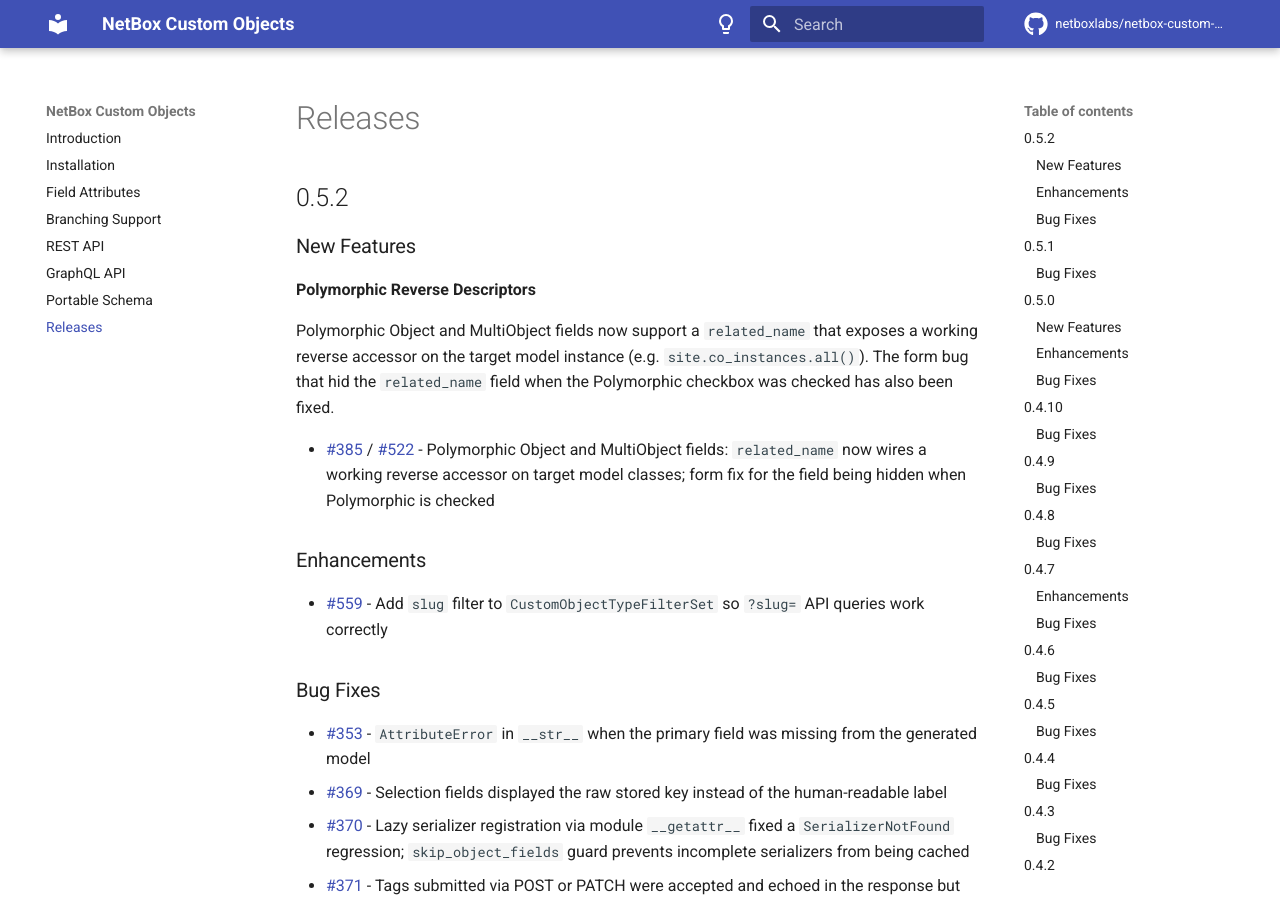
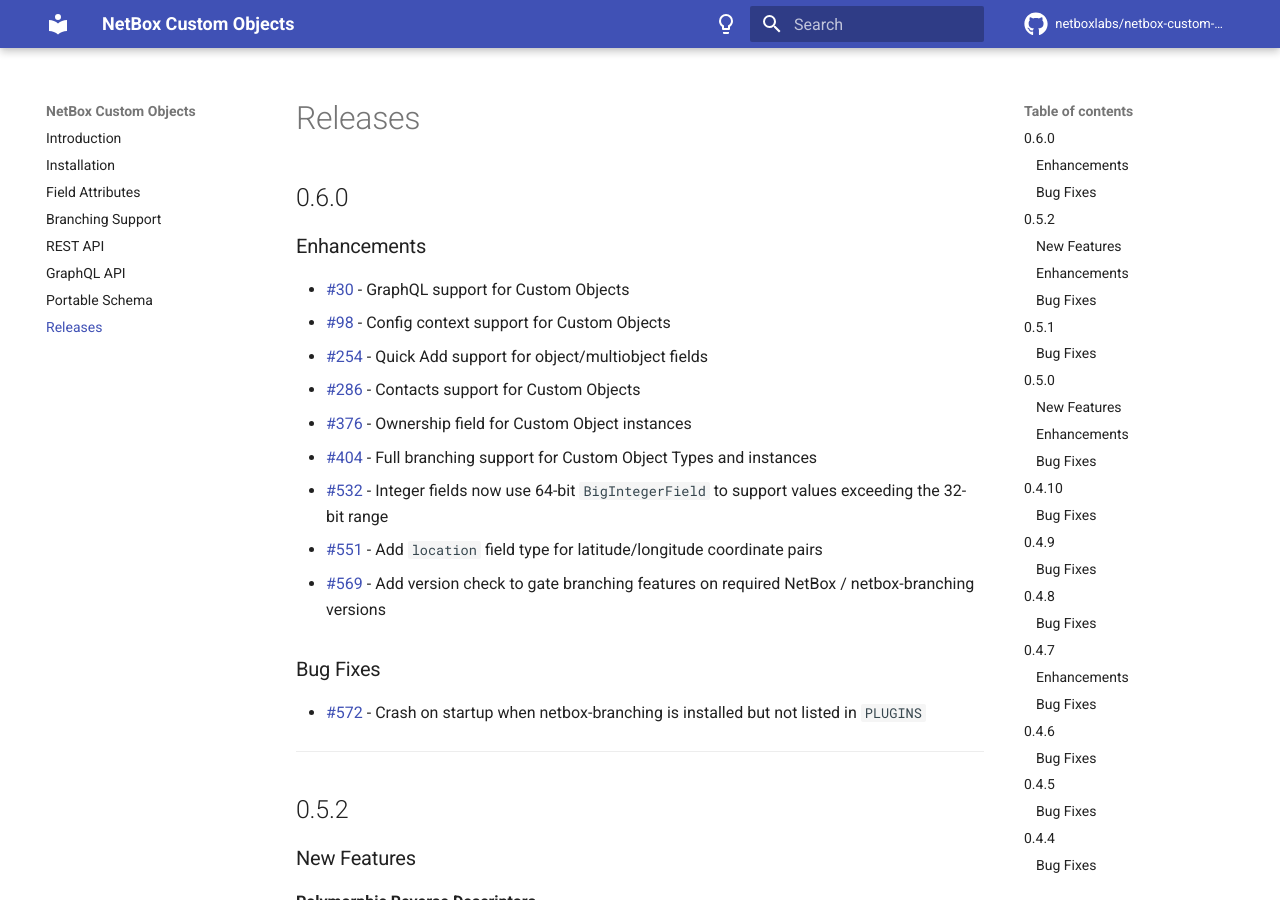
Before and after one commit to netboxlabs/netbox-custom-objects, an MkDocs documentation site: the page built from docs/releases.md, in a window 1280 px wide and 900 px high. Built offline with MkDocs 1.6.1 and Material for MkDocs 9.7.7, drawn with Linux system fonts in a browser that asks for light colours; comment, search, counter and statistics services are not loaded.

Commit message:
Release v0.6.0
Co-Authored-By: Claude Sonnet 4.6 <noreply@anthropic.com>

```diff
--- a/docs/releases.md
+++ b/docs/releases.md
@@ -1,4 +1,24 @@
 # Releases
+
+## 0.6.0
+
+### Enhancements
+
+- [#30](https://github.com/netboxlabs/netbox-custom-objects/issues/30) - GraphQL support for Custom Objects
+- [#98](https://github.com/netboxlabs/netbox-custom-objects/issues/98) - Config context support for Custom Objects
+- [#254](https://github.com/netboxlabs/netbox-custom-objects/issues/254) - Quick Add support for object/multiobject fields
+- [#286](https://github.com/netboxlabs/netbox-custom-objects/issues/286) - Contacts support for Custom Objects
+- [#376](https://github.com/netboxlabs/netbox-custom-objects/issues/376) - Ownership field for Custom Object instances
+- [#404](https://github.com/netboxlabs/netbox-custom-objects/issues/404) - Full branching support for Custom Object Types and instances
+- [#532](https://github.com/netboxlabs/netbox-custom-objects/issues/532) - Integer fields now use 64-bit `BigIntegerField` to support values exceeding the 32-bit range
+- [#551](https://github.com/netboxlabs/netbox-custom-objects/issues/551) - Add `location` field type for latitude/longitude coordinate pairs
+- [#569](https://github.com/netboxlabs/netbox-custom-objects/issues/569) - Add version check to gate branching features on required NetBox / netbox-branching versions
+
+### Bug Fixes
+
+- [#572](https://github.com/netboxlabs/netbox-custom-objects/issues/572) - Crash on startup when netbox-branching is installed but not listed in `PLUGINS`
+
+---
 
 ## 0.5.2
 
--- a/netbox_custom_objects/__init__.py
+++ b/netbox_custom_objects/__init__.py
@@ -251,7 +251,7 @@ class CustomObjectsPluginConfig(PluginConfig):
     name = "netbox_custom_objects"
     verbose_name = "Custom Objects"
     description = "A plugin to manage custom objects in NetBox"
-    version = "0.5.2"
+    version = "0.6.0"
     author = 'Netbox Labs'
     author_email = 'support@netboxlabs.com'
     base_url = "custom-objects"
--- a/pyproject.toml
+++ b/pyproject.toml
@@ -1,6 +1,6 @@
 [project]
 name = "netboxlabs-netbox-custom-objects"
-version = "0.5.2"
+version = "0.6.0"
 description = "A plugin to manage custom objects in NetBox"
 readme = "README.md"
 requires-python = ">=3.10"
```
